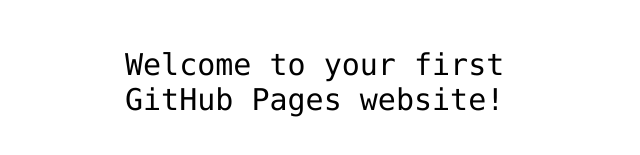
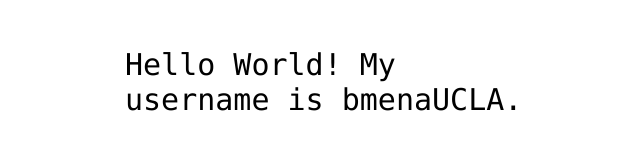
Before and after one commit to bmenaUCLA/bmenaUCLA.github.io, a plain HTML site: page index.html in a window 1280 px wide. Shown: the part 341-496 px from the top of the page, without its empty margins (315-955 px from the left). Drawn offline with Linux system fonts and the light colour scheme.

Commit message:
Update index.html

```diff
--- a/index.html
+++ b/index.html
@@ -12,7 +12,7 @@
 <img src="https://octodex.github.com/images/daftpunktocat-thomas.gif" id="octocat" alt="octocat-gif" />
 
 <!-- Change this code here by copy and pasting your template on line 15 -->
-<p>Welcome to your first GitHub Pages website!</p>
+<p>Hello World! My username is bmenaUCLA.</p>
 
 </body>
 </html>
```
